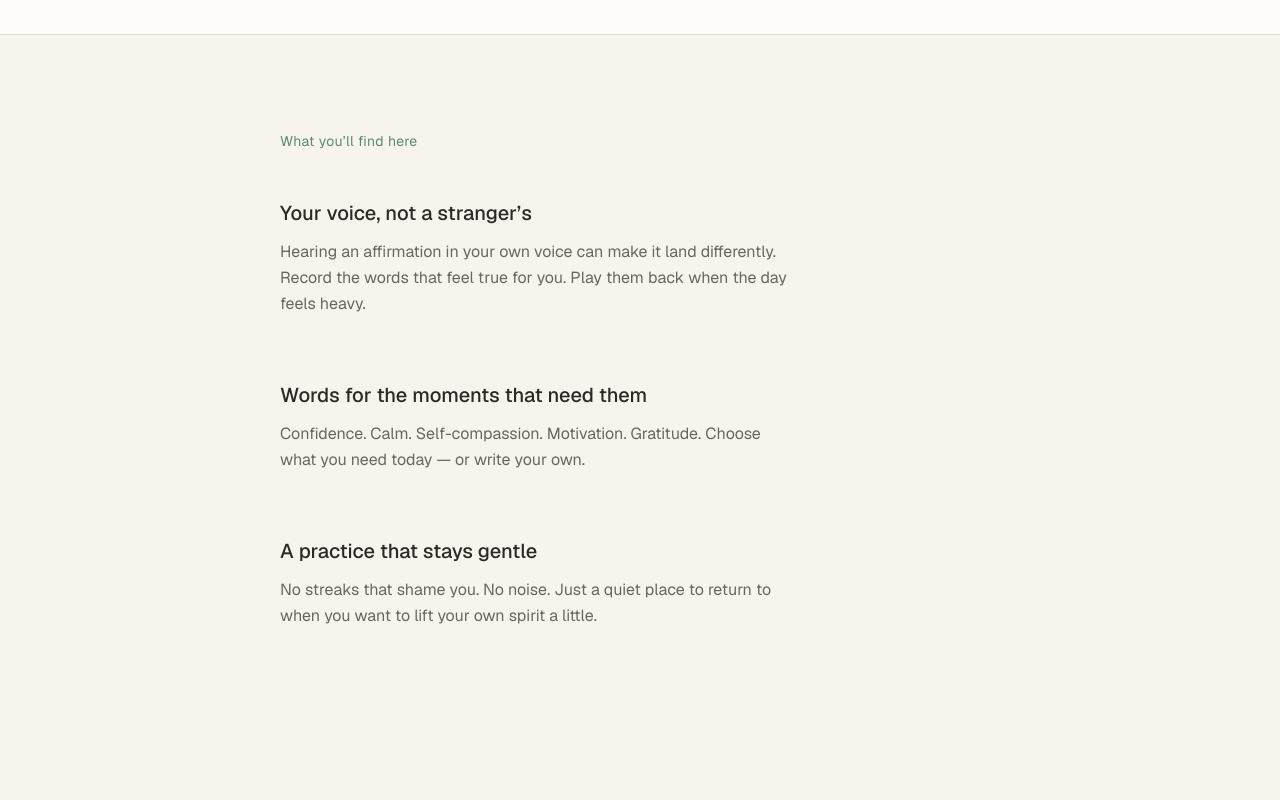
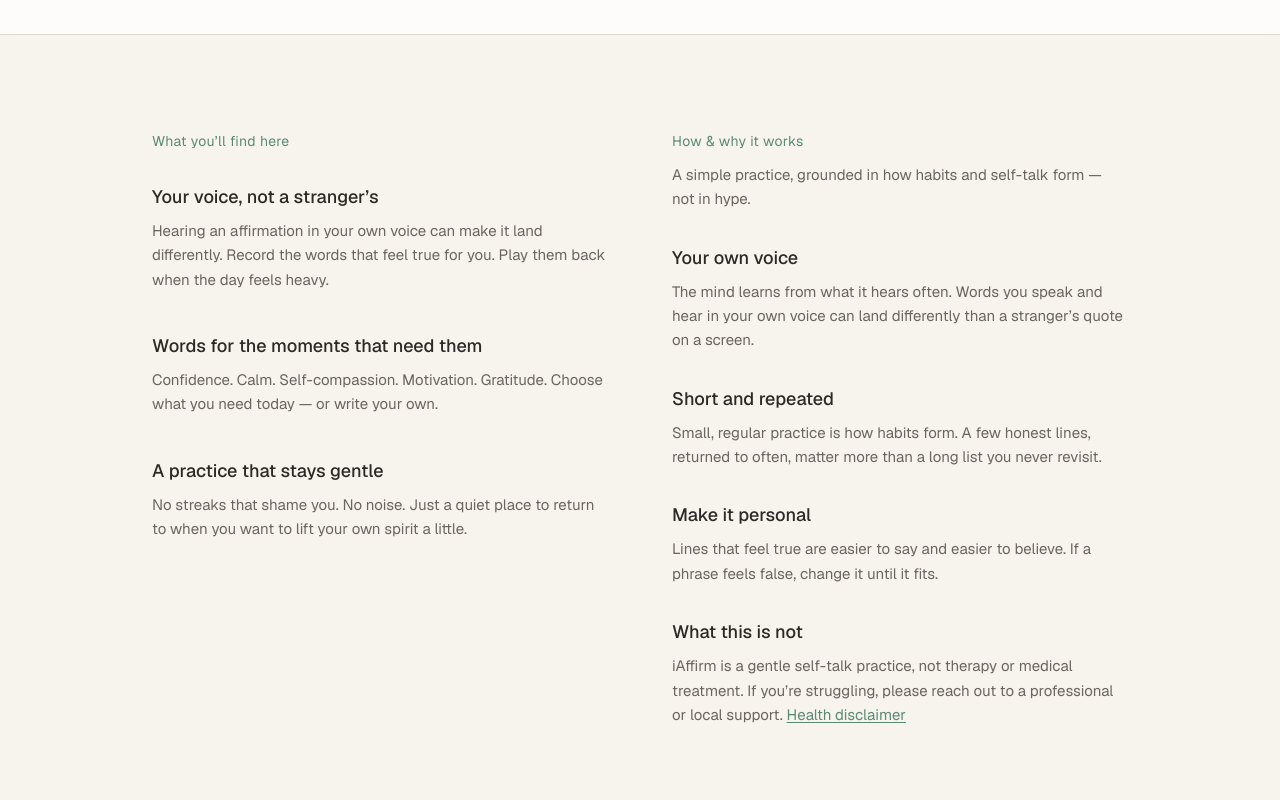
Before and after one commit to ohkariku-boop/iaffirm, a Next.js app: page / in a window 1280 px wide. Shown: the part 940-1740 px from the top of the page. Built offline with nearby package versions, Linux system fonts and the light colour scheme.

Commit message:
Landing: What you'll find and How & why side by side

```diff
--- a/src/app/page.tsx
+++ b/src/app/page.tsx
@@ -49,77 +49,79 @@ export default function LandingPage() {
         </div>
       </section>
 
-      <section className="max-w-3xl mx-auto px-6 py-24">
-        <h2 className="text-sm tracking-wide text-[#5b8a72] mb-12">
+      <section className="max-w-5xl mx-auto px-6 py-24">
+        <div className="grid md:grid-cols-2 gap-12 md:gap-14 lg:gap-16 items-start">
+          {/* What you’ll find */}
+          <div>
+            <h2 className="text-sm tracking-wide text-[#5b8a72] mb-8">
               What you’ll find here
             </h2>
-
-        <div className="space-y-16">
+            <div className="space-y-10">
               <div>
-            <h3 className="text-xl font-medium mb-3 text-[#2c2a26]">Your voice, not a stranger’s</h3>
-            <p className="text-[#6b6560] leading-relaxed max-w-lg">
+                <h3 className="text-lg font-medium mb-2 text-[#2c2a26]">Your voice, not a stranger’s</h3>
+                <p className="text-[#6b6560] leading-relaxed text-[15px]">
                   Hearing an affirmation in your own voice can make it land differently.
                   Record the words that feel true for you. Play them back when the day feels heavy.
                 </p>
               </div>
-
               <div>
-            <h3 className="text-xl font-medium mb-3 text-[#2c2a26]">Words for the moments that need them</h3>
-            <p className="text-[#6b6560] leading-relaxed max-w-lg">
+                <h3 className="text-lg font-medium mb-2 text-[#2c2a26]">Words for the moments that need them</h3>
+                <p className="text-[#6b6560] leading-relaxed text-[15px]">
                   Confidence. Calm. Self-compassion. Motivation. Gratitude.
                   Choose what you need today — or write your own.
                 </p>
               </div>
-
               <div>
-            <h3 className="text-xl font-medium mb-3 text-[#2c2a26]">A practice that stays gentle</h3>
-            <p className="text-[#6b6560] leading-relaxed max-w-lg">
+                <h3 className="text-lg font-medium mb-2 text-[#2c2a26]">A practice that stays gentle</h3>
+                <p className="text-[#6b6560] leading-relaxed text-[15px]">
                   No streaks that shame you. No noise. Just a quiet place to return to
                   when you want to lift your own spirit a little.
                 </p>
               </div>
             </div>
-      </section>
+          </div>
 
-
-      <section className="max-w-3xl mx-auto px-6 py-24">
-        <h2 className="text-sm tracking-wide text-[#5b8a72] mb-4">
+          {/* How & why */}
+          <div>
+            <h2 className="text-sm tracking-wide text-[#5b8a72] mb-3">
               How & why it works
             </h2>
-        <p className="text-[#6b6560] leading-relaxed max-w-lg mb-12">
+            <p className="text-[#6b6560] leading-relaxed text-[15px] mb-8">
               A simple practice, grounded in how habits and self-talk form — not in hype.
             </p>
-        <div className="space-y-10 max-w-lg">
+            <div className="space-y-8">
               <div>
                 <h3 className="text-lg font-medium mb-2 text-[#2c2a26]">Your own voice</h3>
-            <p className="text-[#6b6560] leading-relaxed">
+                <p className="text-[#6b6560] leading-relaxed text-[15px]">
                   The mind learns from what it hears often. Words you speak and hear in your own
                   voice can land differently than a stranger’s quote on a screen.
                 </p>
               </div>
               <div>
                 <h3 className="text-lg font-medium mb-2 text-[#2c2a26]">Short and repeated</h3>
-            <p className="text-[#6b6560] leading-relaxed">
+                <p className="text-[#6b6560] leading-relaxed text-[15px]">
                   Small, regular practice is how habits form. A few honest lines, returned to often,
                   matter more than a long list you never revisit.
                 </p>
               </div>
               <div>
                 <h3 className="text-lg font-medium mb-2 text-[#2c2a26]">Make it personal</h3>
-            <p className="text-[#6b6560] leading-relaxed">
+                <p className="text-[#6b6560] leading-relaxed text-[15px]">
                   Lines that feel true are easier to say and easier to believe. If a phrase feels
                   false, change it until it fits.
                 </p>
               </div>
               <div>
                 <h3 className="text-lg font-medium mb-2 text-[#2c2a26]">What this is not</h3>
-            <p className="text-[#6b6560] leading-relaxed">
+                <p className="text-[#6b6560] leading-relaxed text-[15px]">
                   iAffirm is a gentle self-talk practice, not therapy or medical treatment.
                   If you’re struggling, please reach out to a professional or local support.{" "}
                   <Link href="/disclaimer" className="text-[#5b8a72] underline underline-offset-2">
                     Health disclaimer
                   </Link>
                 </p>
+              </div>
+            </div>
           </div>
         </div>
       </section>
```
Lines whose indentation alone changed are shown as unchanged.
